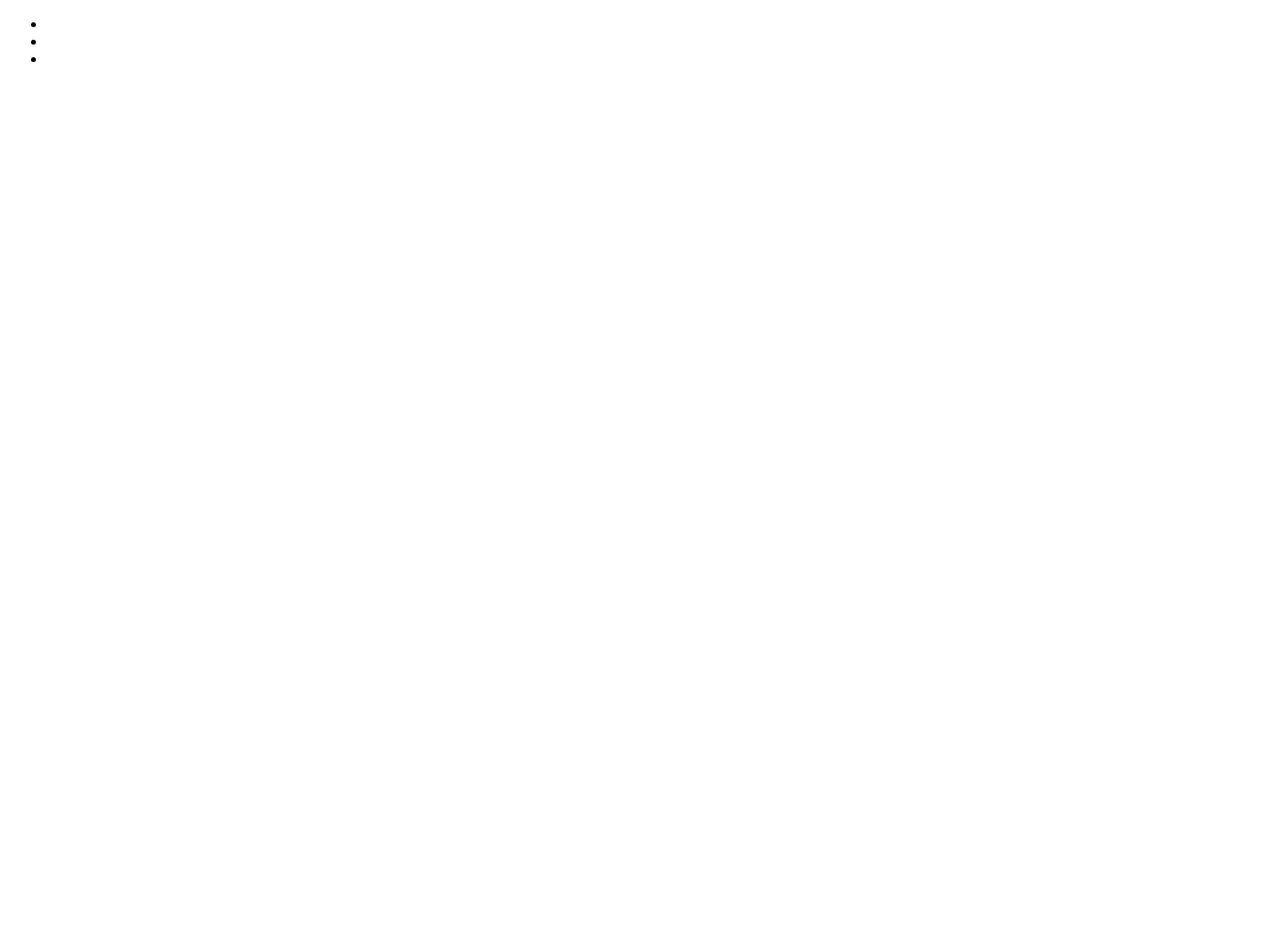
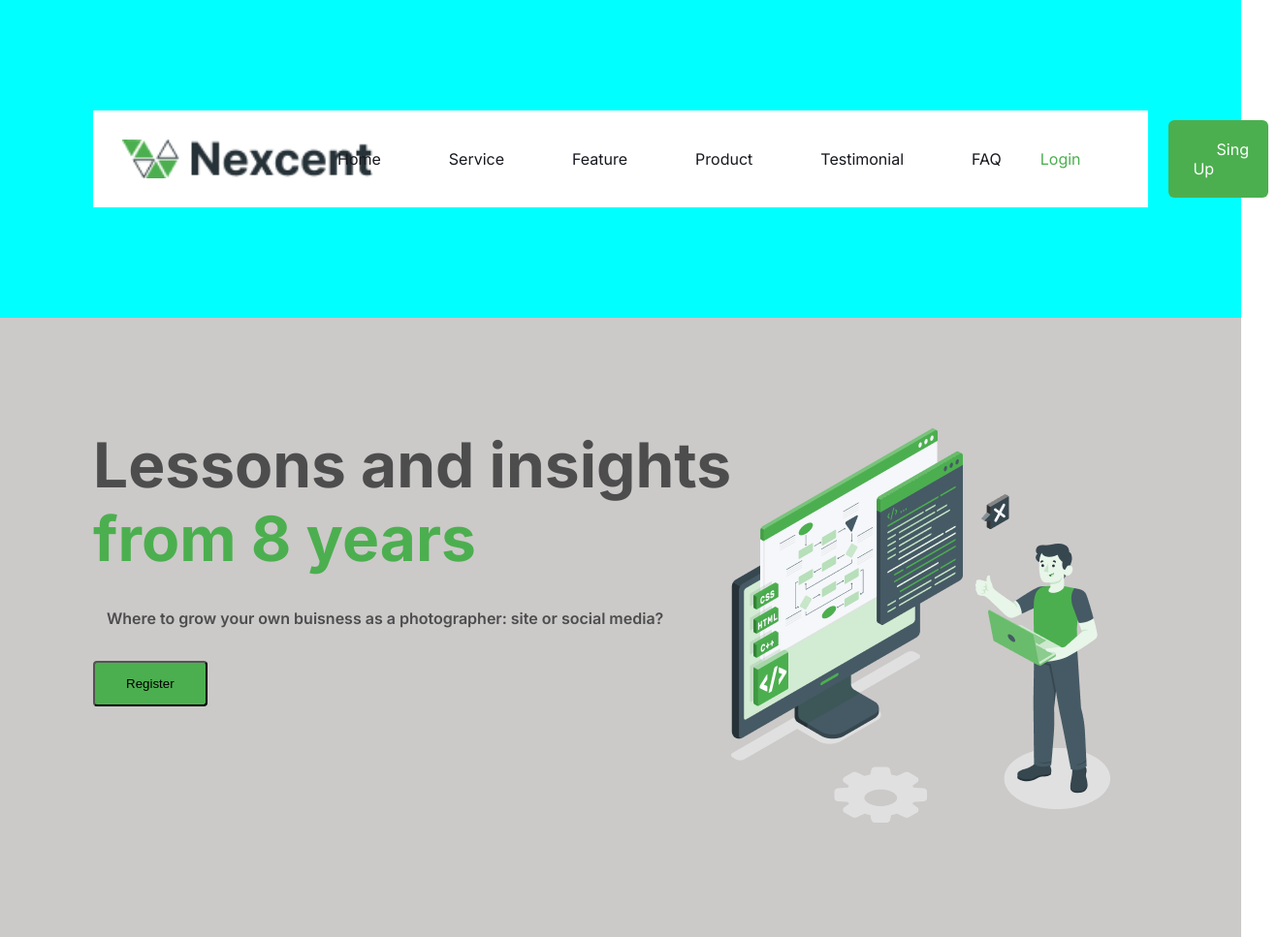
Before and after one commit to ItsNorash/Integration-CSS, a plain HTML site: page index.html in a window 1280 px wide. Shown: the whole page at 97% size, 1318 px wide, since content can reach past the window. Before the commit the page ends 800 px from the top, so only its background shows below. Drawn offline with Linux system fonts and the light colour scheme.

Commit message:
second commit

```diff
--- a/index.html
+++ b/index.html
@@ -3,23 +3,59 @@
 <head>
     <meta charset="UTF-8">
     <meta name="viewport" content="width=device-width, initial-scale=1.0">
+    <link href="https://fonts.googleapis.com/css2?family=Inter:ital,opsz,wght@0,14..32,100..900;1,14..32,100..900&family=Poppins:ital,wght@0,100;0,200;0,300;0,400;0,500;0,600;0,700;0,800;0,900;1,100;1,200;1,300;1,400;1,500;1,600;1,700;1,800;1,900&display=swap" rel="stylesheet">
     <link rel="stylesheet" href="style.css">
+
     <title>Integration CSS</title>
 </head>
 <body>
     <header>
 <nav>
-    <ul>
-        <li></li>
-        <li></li>
-        <li></li>
+    <div class=" logo">
+        <img src="./images/Logo.png" alt="logo du site">
+    </div>
+
+
+    <ul class="menu">
+        <li><a href="home.html"> Home</a></li>
+        <li><a href=" service.html"> Service </a></li>
+        <li><a href=" feature.html"> Feature </a></li>
+        <li><a href=" product.html"> Product </a></li>
+        <li><a href=" testimonial.html"> Testimonial </a></li>
+        <li><a href=" faq.html"> FAQ </a></li>
     </ul>
+
+
+
+        <ul class="register">
+                <li class="login"><a href="login.html"> Login </a></li>
+                <li class ="singup"><a href=" singup.html"> Sing Up </a></li>
+
+        </ul>
+    </div>
+
 </nav>
+ </header>
+
+ <main>
+    <section id="Hero">
+            <div class="content">
+                <h1> Lessons and insights <br><span class="green">  from 8 years </span> </h1>
+                <h5> Where to grow your own buisness as a photographer: site or social media?</h5>
+                <button <a href="register.html"> Register </a></button>
+            </div>
+            <div>
+                <img src="./images/ordi.png" alt="ordi illu">
+            </div>
 
 
 
 
-    </header>
+    </section>
+
+
+
+ </main>
 
 </body>
 </html>
--- a/style.css
+++ b/style.css
@@ -0,0 +1,127 @@
+*{
+    padding: 0;
+    margin: 0;
+    box-sizing: border-box;
+}
+
+body{
+    font-family: "Inter", sans-serif;
+}
+
+header {
+    background-color: aqua;
+    text-align: center;
+    text-decoration: none;
+    width: 100vw;
+    padding: 114px 96px;
+
+
+}
+
+.logo {
+    display: flex;
+    padding: 30px;
+    gap: 10px;
+
+
+}
+nav {
+    background-color: #ffffff;
+    justify-content: space-between;
+    display: flex;
+
+
+}
+
+
+ul{
+    display: flex;
+    justify-content:center;
+    align-items: center;
+    font-family: inter;
+    font-size: 16px;
+    gap: 50px;
+    list-style-type: none;
+}
+
+.menu a {
+    text-decoration: none;
+    color: #18191F;
+    padding: 10px;
+}
+
+.login a{
+    color:#4CAF4F;
+    list-style-type: none;
+
+}
+
+.register a {
+    text-decoration: none;
+
+
+
+}
+.login {
+    display: flex;
+    padding: 20px;
+    margin: 10px;
+    border-radius: 20px;
+    list-style-type: none;
+
+
+
+}
+.singup {
+    background-color: #4CAF4F;
+    padding: 20px;
+    margin: 10px;
+    border-radius: 6px;
+    list-style-type: none;
+
+}
+
+.singup a {
+    color: #fff;
+    padding: 10px;
+    margin: 20px;
+}
+
+main {
+    background-color: #ccc9c9;
+    color:#4D4D4D;
+    display: flex;
+    padding: 114px 96px;
+}
+#Hero {
+    display: flex;
+    justify-content: space-between;
+
+}
+
+
+h1{
+    font-size: 64px;
+    color:#4D4D4D;
+    font-weight:600px;
+    line-height: 76px;
+}
+.green {
+    color: #4CAF4F;
+}
+
+h5 {
+    font-size: 16px;
+    font-weight: 600;
+    line-height: 24px;
+    padding:32px 14px ;
+}
+
+button {
+    display: flex;
+    padding: 14px 32px;
+    gap: 32px;
+    border-radius: 4px;
+    background-color: #4CAF4F;
+
+}
```
Also changed, not shown: images/Logo.png (added), images/ordi.png (added), 1 other file.
